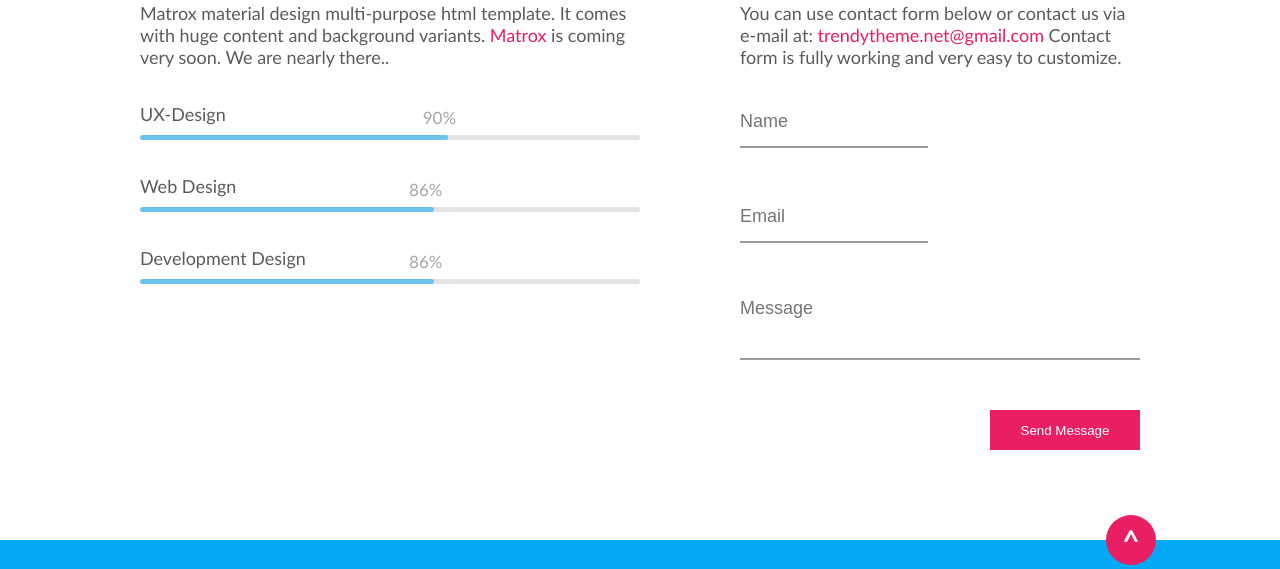
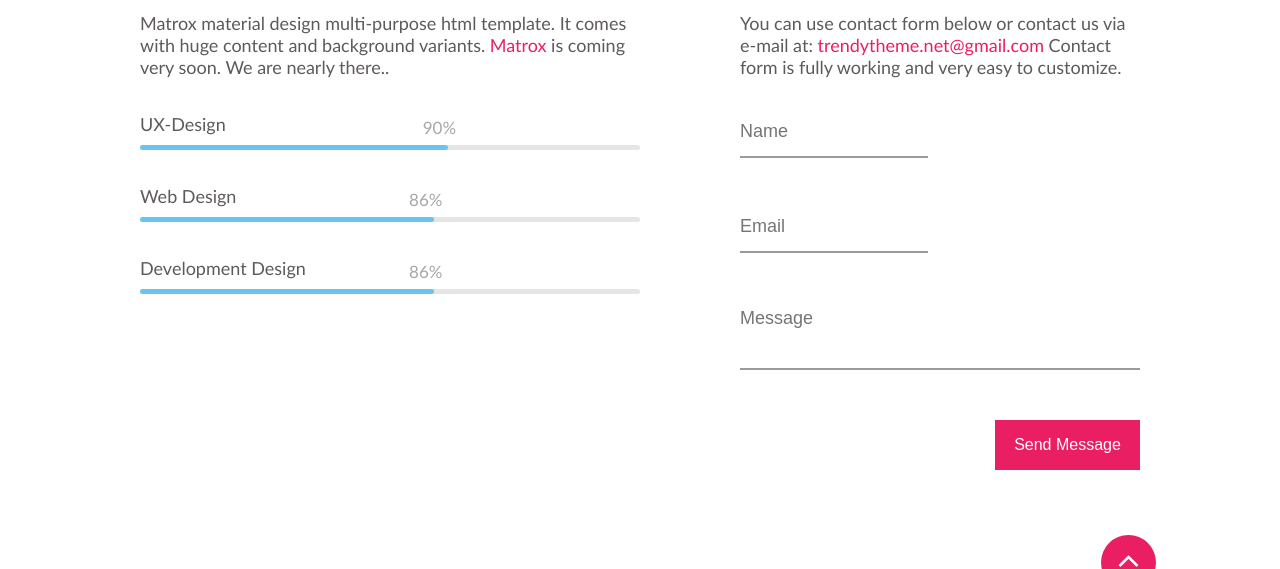
Before and after one commit to Dovydas-G/_48-coming-soon_copy2, a website: page index.html in a window 1280 px wide. Shown: the part 952-1521 px from the top of the page. Drawn offline with Linux system fonts and the light colour scheme.

Commit message:
Buttons update

```diff
--- a/css/main.css
+++ b/css/main.css
@@ -126,12 +126,13 @@ ul {
 
 .top-section-btn,
 .main-section-btn{
-    width: 150px;
-    height: 40px;
+    width: 145px;
+    height: 50px;
     background-color: rgb(233, 30, 99);
     cursor: pointer;
     border: 0;
     outline: 0;
+    font-size: 16px;
     transition: transform 0.2s;
 }
 
@@ -215,7 +216,7 @@ ul {
     display: flex;
     flex-direction: column;
     gap: 35px;
-    padding: 90px 0;
+    padding: 100px 0;
 }
 
 .column-title,
@@ -391,19 +392,22 @@ ul {
     display: flex;
     justify-content: center;
     align-items: center;
-    width: 50px;
-    height: 50px;
-    bottom: -25px;
+    padding-bottom: 7px;
+    width: 55px;
+    height: 55px;
+    bottom: -20px;
     right: -16px;
     text-decoration: none;
-    background-color: rgb(233, 30, 99);
-    border-radius: 25px;
-    color: #fff;
+    background-color: rgb(233, 30, 99);;
+    color: white;
     position: absolute;
-    font-weight: 900;
-    font-size: 30px;
+    font-size: 35px;
     transition: transform 0.2s;
+    border-radius: 28px;
 }
+
+
+
 
 .btn-to-top:hover {
     transform: scale(1.05);
--- a/index.html
+++ b/index.html
@@ -146,7 +146,7 @@
                   </button>
                 </div>
               </form>
-              <a class="btn-to-top" href="#">^</a>
+              <a class="btn-to-top" href="#"><i class="fa fa-angle-up" aria-hidden="true"></i></i></a>
             </div>
           </div>
         </section>
```
